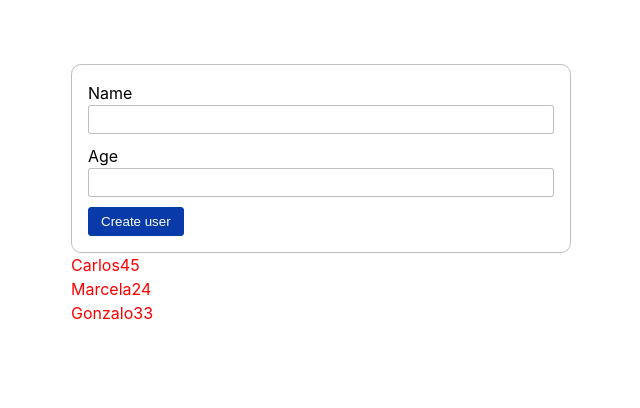
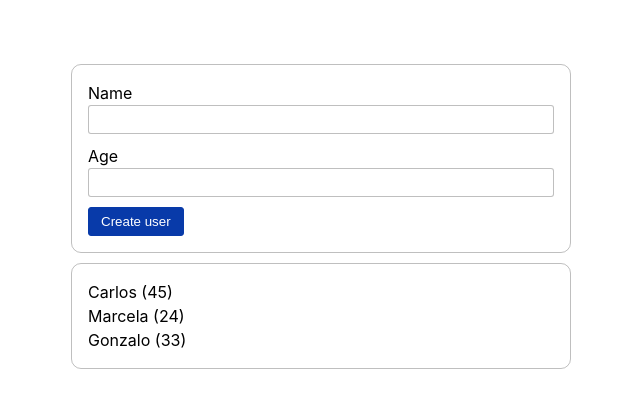
Before and after one commit to MrJouts/u-react-the-complete-guide, a React (Vite) app in the folder user-app/: page / in a window 1280 px wide. Shown: the top 408 px of the page, without its empty margins (319-959 px from the left). Built offline with nearby package versions, Linux system fonts and the light colour scheme.

Commit message:
added styles to UserList

```diff
--- a/user-app/src/components/UserForm/UserForm.module.scss
+++ b/user-app/src/components/UserForm/UserForm.module.scss
@@ -4,4 +4,5 @@
   padding: 1rem;
   border-radius: 10px;
   display: block;
+  margin-bottom: 10px;
 }
--- a/user-app/src/components/UserList/UserList.module.scss
+++ b/user-app/src/components/UserList/UserList.module.scss
@@ -1,3 +1,7 @@
-.test {
-  color: red;
+.card {
+  border: 1px solid rgba(0, 0, 0, 0.25);
+  min-width: 500px;
+  padding: 1rem;
+  border-radius: 10px;
+  display: block;
 }
--- a/user-app/src/components/UserList/UserList.tsx
+++ b/user-app/src/components/UserList/UserList.tsx
@@ -7,13 +7,14 @@ type Props = {
 
 const UserList = ({ users }: Props) => {
   return (
-    <div className={styles.test}>
-      {users.map(({ id, name, age }) => (
-        <div key={id}>
-          <span>{name}</span>
-          <span>{age}</span>
-        </div>
-      ))}
+    <div className={styles.card}>
+      <ul>
+        {users.map(({ id, name, age }) => (
+          <li key={id}>
+            {name} ({age})
+          </li>
+        ))}
+      </ul>
     </div>
   );
 };
--- a/user-app/src/index.css
+++ b/user-app/src/index.css
@@ -29,3 +29,7 @@ body {
   justify-content: center;
   padding: 4rem;
 }
+
+ul {
+  list-style-type: none;
+}
```
